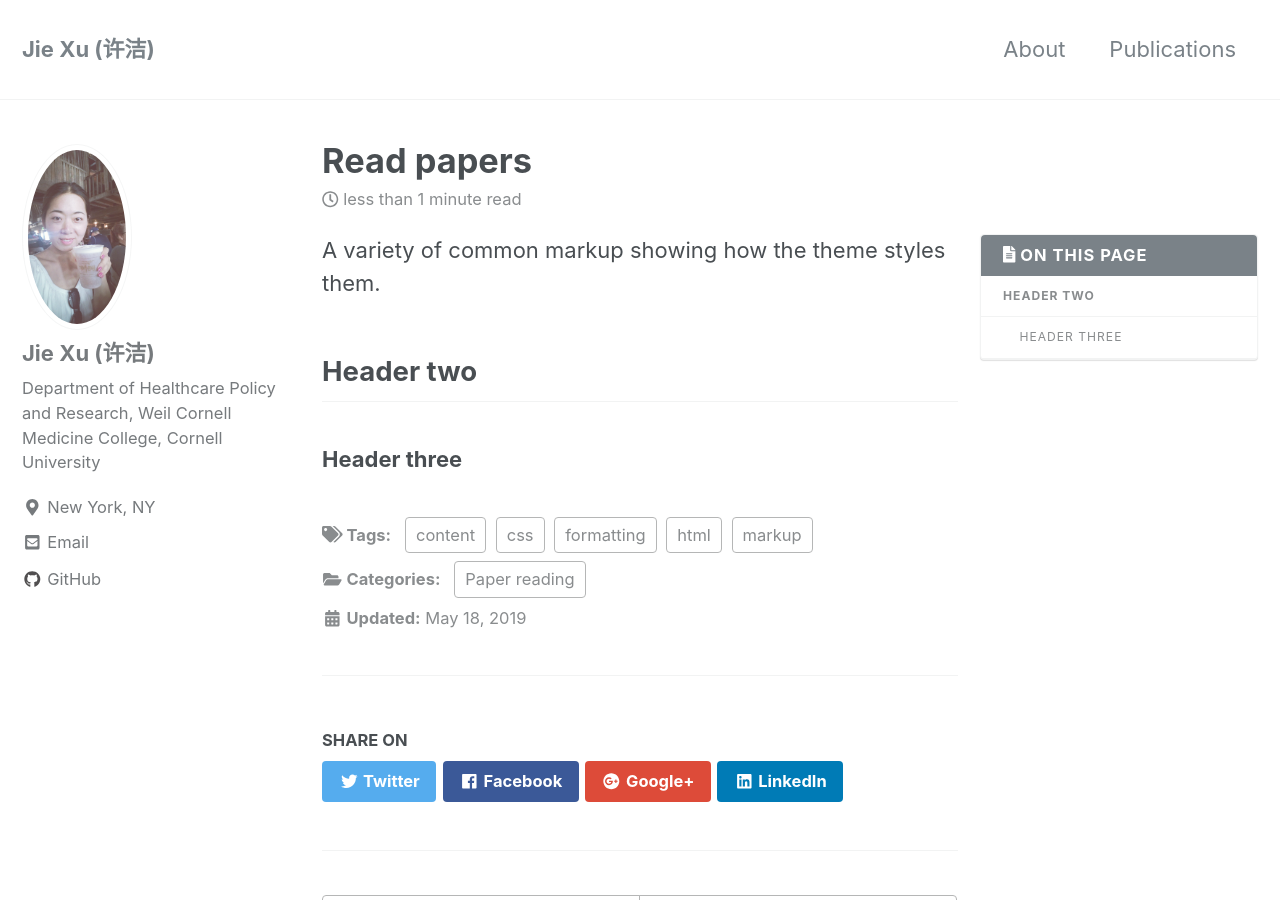
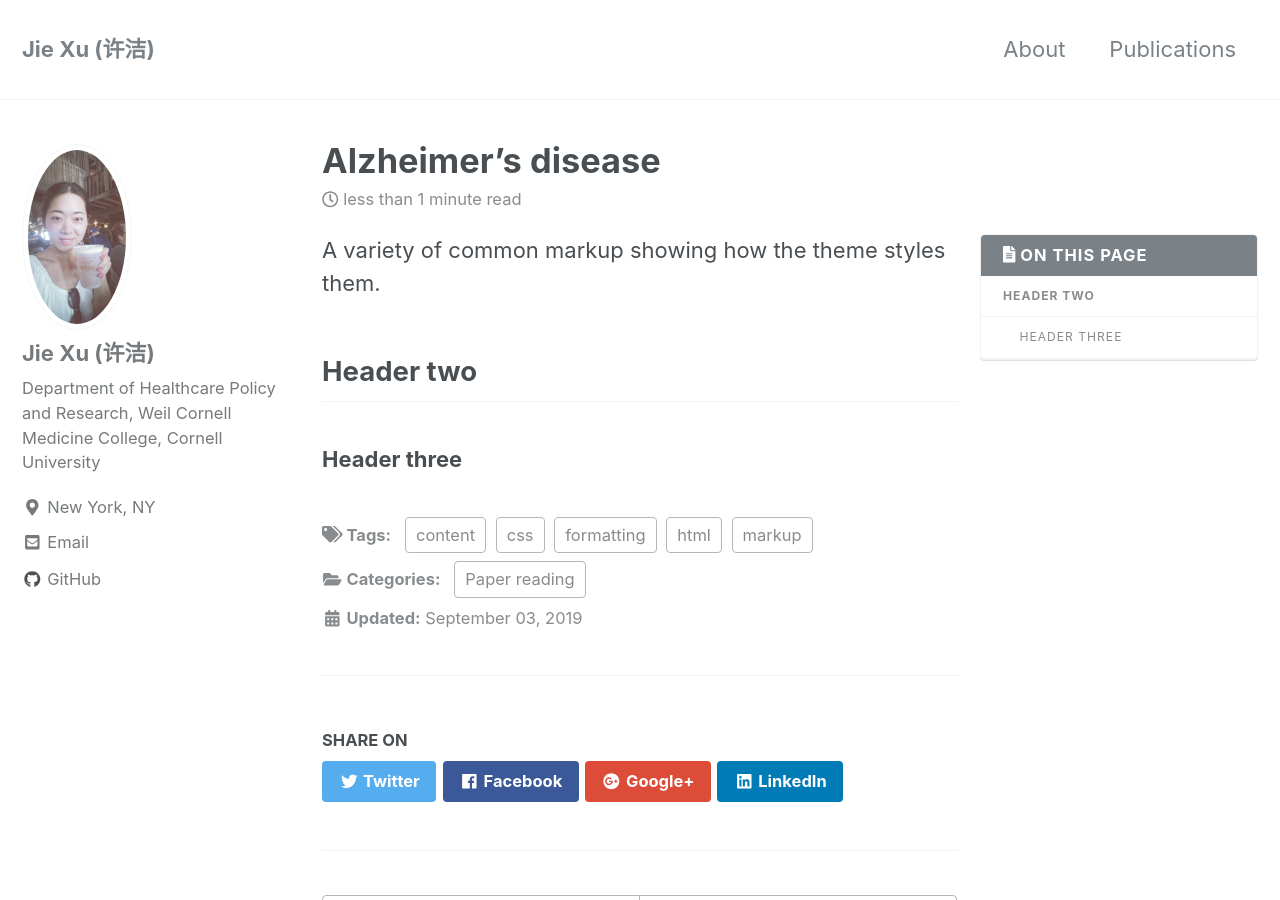
Before and after one commit to jxu1015/jxu1015.github.io, a Jekyll site: the page built from _posts/2019-09-03-Alzheimer's Disease.md, in a window 1280 px wide and 900 px high. Built offline with Jekyll 4.4.1, drawn with Linux system fonts in a browser that asks for light colours; nearby versions of some CDN libraries.

Commit message:
Update and rename 2019-05-18-read_papers.md to 2019-09-03-Alzheimer's Disease.md

```diff
--- a/_posts/2019-05-18-read_papers.md
+++ b/_posts/2019-09-03-Alzheimer's Disease.md
@@ -1,5 +1,5 @@
 ---
-title: "Read papers"
+title: "Alzheimer's disease"
 categories:
   - Paper reading
 tags:
```
